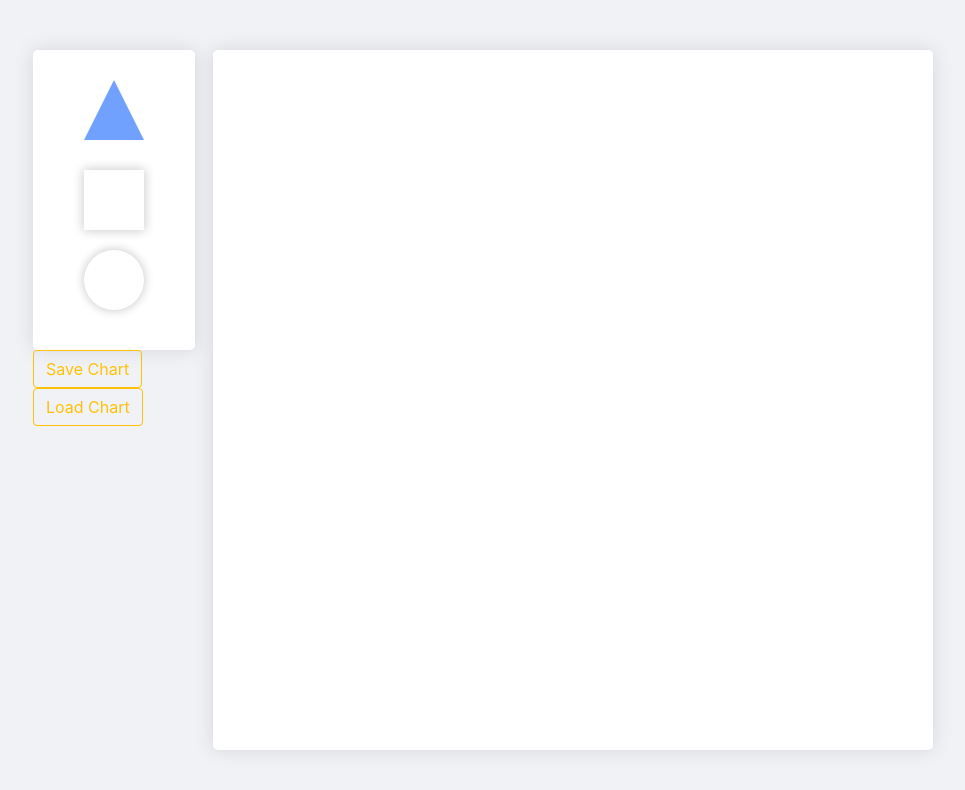
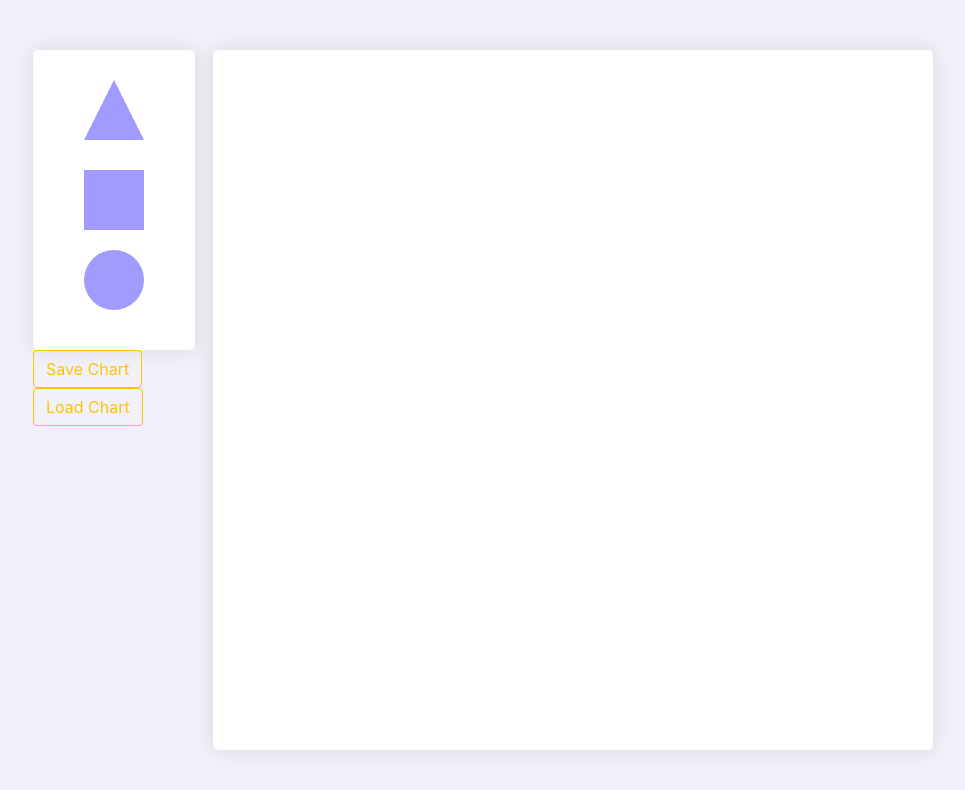
Before and after one commit to imthiazSD/react-flow, a React (Create React App) app: page / in a window 1280 px wide. Shown: the top 790 px of the page, without its empty margins (157-1122 px from the left). Built offline with nearby package versions, Linux system fonts and the light colour scheme.

Commit message:
Changes app look

```diff
--- a/src/styles/App.css
+++ b/src/styles/App.css
@@ -1,7 +1,8 @@
 body{
-  background:#f1f2f6;;
+  background:#f1f1fa;;
   --shape-width: 60px;
   --shape-height: 60px;
+  --shape-color: #a29bfe;
 }
 
 /* Main */
@@ -45,7 +46,7 @@ body{
   position:relative;
   width:100%;
   height:100%;
-  stroke:#5c96bc;
+  stroke: #6c5ce7;
   stroke-width:2;
   pointer-events:none;
   /* position: absolute; */
@@ -64,8 +65,8 @@ body{
 
   border-left: calc(var(--shape-height)/2) solid transparent;
 	border-right: calc(var(--shape-height)/2) solid transparent;
-  border-bottom: var(--shape-height) solid #70a1ff;
-  transition: transform .2s;
+  border-bottom: var(--shape-height) solid var(--shape-color);
+  transition: transform .3s;
 
   margin: 0 auto;
   position: relative;
@@ -77,9 +78,8 @@ body{
 #toolbox_square {
   height: var(--shape-height);
   width: var(--shape-height);
-background-color: #ffffff;
-  box-shadow: 0px 0px 10px 1px rgba(0, 0, 0, 0.2);  transition: transform .2s;
-
+  background-color: var(--shape-color);
+  transition: transform .3s;
   margin: 0 auto;
   position: relative;
   top:60px
@@ -88,10 +88,9 @@ background-color: #ffffff;
 #toolbox_circle {
   height: var(--shape-height);
   width: var(--shape-height);
-  background-color: #ffffff;
-  box-shadow: 0px 0px 10px 1px rgba(0, 0, 0, 0.2);
+  background-color: var(--shape-color);
 
-  transition: transform .2s;
+  transition: transform .3s;
 
   border-radius: 50%;
   margin: 0 auto;
@@ -119,7 +118,7 @@ background-color: #ffffff;
 
   border-left: calc(var(--shape-height)/2) solid transparent;
 	border-right: calc(var(--shape-height)/2) solid transparent;
-  border-bottom: var(--shape-height) solid #70a1ff;
+  border-bottom: var(--shape-height) solid #fd79a8;
 
   margin: 0 auto;
   box-shadow: 0px 0px 20px 1px rgba(0, 0, 0, 0.1);
@@ -128,7 +127,7 @@ background-color: #ffffff;
 .shape_circle {
   height: var(--shape-height);
   width: var(--shape-height);
-  background-color: #70a1ff;
+  background-color: #fd79a8;
   border-radius: 50%;
 
   margin: 0 auto;
@@ -138,7 +137,7 @@ background-color: #ffffff;
 .shape_square {
   height: var(--shape-height);
   width: var(--shape-height);
-  background-color: #ffffff;
+  background-color: #fd79a8;
   transition: transform .2s;
   margin: 0 auto;
   box-shadow: 0px 0px 10px 1px rgba(0, 0, 0, 0.2);
@@ -161,18 +160,38 @@ background-color: #ffffff;
 .canvas_shape {
   height: var(--shape-height);
   width: var(--shape-height);
+  background-color: transparent;
+  transition: transform .2s;
+}
 
+.canvas_shape:hover{
+  transform: scale(1.1);
+
+}
+
+.svg_shapes{
+
+  -webkit-filter: drop-shadow( 0px 0px 7px rgba(0, 0, 0, .3));
+  filter: drop-shadow( 0px 0px 7px rgba(0, 0, 0, .3));
 
 }
 
 
 .con_anchor_top{
   position: absolute;
-  left: 0px;
-  top:0px;
+  left: 23px;
+  top:50px;
   width: 15px;
   height: 15px;
-  background-color: #47cf73;
+  background-color: #a29bfe ;
   border-radius: 5px;
   z-index:5;
+  box-shadow: 0px 0px 10px 1px rgba(0, 0, 0, 0.2);
+  transition: transform .2s;
+
 }
+
+.con_anchor_top:hover{
+  transform: scale(1.3);
+
+}
```
